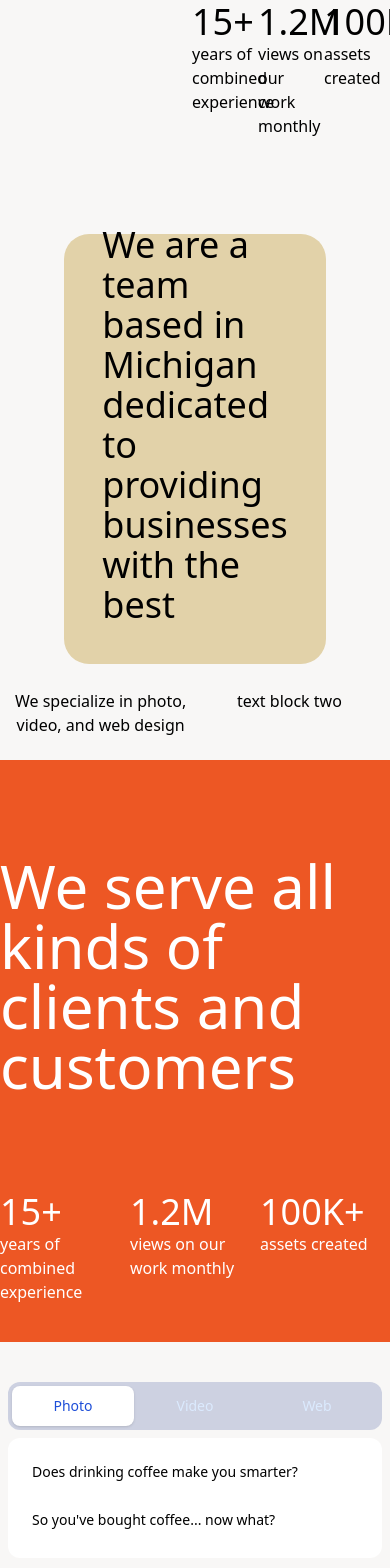
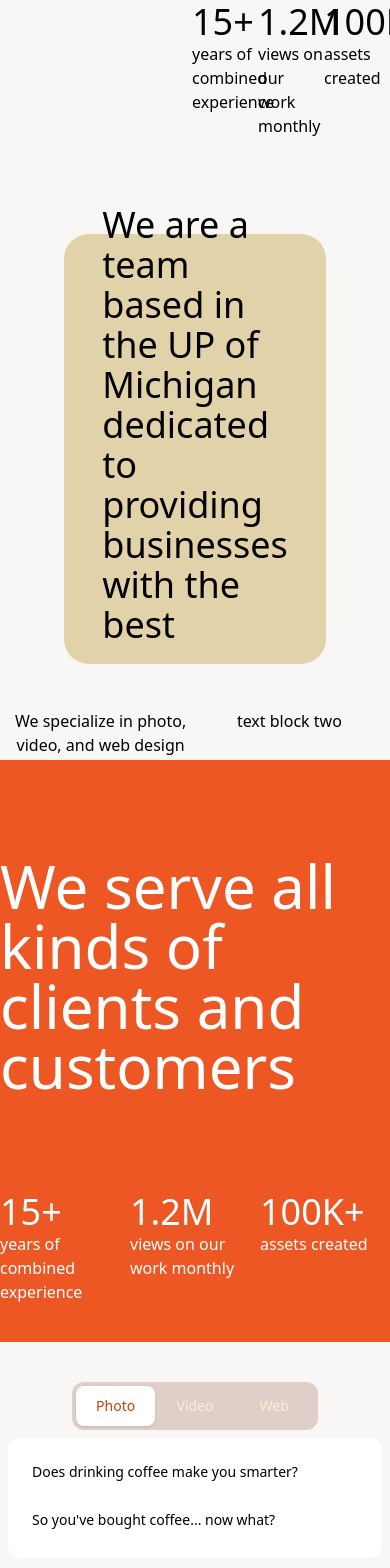
Before and after one commit to lee14k/orangecatmedia, a Next.js app: page / in a window 390 px wide. Shown: the part 382-1950 px from the top of the page. Built offline with nearby package versions, Linux system fonts and the light colour scheme.

Commit message:
adding faqs and fixing spacing

```diff
--- a/src/components/CustomerBox.jsx
+++ b/src/components/CustomerBox.jsx
@@ -1,7 +1,7 @@
 import TripleRowBox from "./TripleRowBox"
 const CustomerBox =()=>{
     return (
-    <div className="triplerowwrapper my-24">
+    <div className="triplerowwrapper my-24 ">
         <div className="text-white my-24">
   < TripleRowBox useTripleRowWrapper={true}
     mainheader={true}
--- a/src/components/FAQ.jsx
+++ b/src/components/FAQ.jsx
@@ -3,11 +3,35 @@ import { MinusSmallIcon, PlusSmallIcon } from '@heroicons/react/24/outline'
 
 const faqs = [
   {
-    question: "What's the best thing about Switzerland?",
+    question: "What types of photo and video services do you offer?",
     answer:
-      "I don't know, but the flag is a big plus. Lorem ipsum dolor sit amet consectetur adipisicing elit. Quas cupiditate laboriosam fugiat.",
+      "We offer a range of services including commercial photography, event coverage, promotional videos, and custom projects tailored to your needs.",
   },
-  // More questions...
+  {
+    question: "How do you price your photo and video services?",
+    answer:
+      "Our pricing is based on the type of project, duration, location, and specific client requirements. We offer customizable packages to fit various budgets.",
+  },
+  {
+    question: "How long does it take to get my final photos or videos?",
+    answer:
+      "Photos can be delivered as soon as within 48 hours of the shoot. Videos can take up to 2 weeks depending on the complexity of the project.",
+  },
+  {
+    question: "What platforms do you use for website design?",
+    answer:
+      "We specialize in creating websites using Nextjs, JavaScript, WordPress, Shopify, and custom HTML/CSS, depending on your specific needs, preferences, and given constraints.",
+  },
+  {
+    question: "Can you help with website maintenance and updates?",
+    answer:
+      "Absolutely, we offer ongoing support and maintenance services to keep your website up-to-date and running smoothly.",
+  },
+  {
+    question: "How long does it take to build a website?",
+    answer:
+      "The timeline varies based on the project's complexity, but typically, a basic website takes 4-6 weeks from concept to launch.",
+  },
 ]
 
 
--- a/src/components/IdentityBox.jsx
+++ b/src/components/IdentityBox.jsx
@@ -2,7 +2,7 @@ const IdentityBox = () => {
     return (
         <div className="identity-box mx-16 flex flex-col justify-center items-center">
             <div>
-                <h2 className="text-4xl mx-24 my-16 ">We are a team based in Michigan dedicated to providing businesses with the best</h2>
+                <h2 className="text-4xl mx-24 my-16 ">We are a team based in the UP of Michigan dedicated to providing businesses with the best</h2>
                 <div className="grid grid-cols-2 text-center">
                     <span>We specialize in photo, video, and web design</span>
                     <span>text block two</span>
--- a/src/components/PortfolioBox.jsx
+++ b/src/components/PortfolioBox.jsx
@@ -45,19 +45,19 @@ export default function PortfolioBox (){
 return (
     <div className="portfolio pt-48">
         <h1 className="text-6xl big-headline ">Check out our work</h1>
-        <div className="w-full max-w-md px-2 py-16 sm:px-0">
+        <div className="w-full px-2 py-16 sm:px-0 ">
       <Tab.Group>
-        <Tab.List className="flex rounded-xl bg-blue-900/20 p-1">
+        <Tab.List className="flex rounded-xl bg-orange-900/20 p-1 mx-16">
           {Object.keys(categories).map((category) => (
             <Tab
               key={category}
               className={({ selected }) =>
                 classNames(
                   'w-full rounded-lg py-2.5 text-sm font-medium leading-5',
-                  'ring-white/60 ring-offset-2 ring-offset-blue-400 focus:outline-none focus:ring-2',
+                  'ring-white/60 ring-offset-2 ring-offset-orange-400 focus:outline-none focus:ring-2',
                   selected
-                    ? 'bg-white text-blue-700 shadow'
-                    : 'text-blue-100 hover:bg-white/[0.12] hover:text-white'
+                    ? 'bg-white text-orange-700 shadow'
+                    : 'text-orange-100 hover:bg-white/[0.12] hover:text-white'
                 )
               }
             >
@@ -71,7 +71,7 @@ return (
               key={idx}
               className={classNames(
                 'rounded-xl bg-white p-3',
-                'ring-white/60 ring-offset-2 ring-offset-blue-400 focus:outline-none focus:ring-2'
+                'ring-white/60 ring-offset-2 ring-offset-orange-400 focus:outline-none focus:ring-2'
               )}
             >
               <ul>
@@ -92,7 +92,7 @@ return (
                       href="#"
                       className={classNames(
                         'absolute inset-0 rounded-md',
-                        'ring-blue-400 focus:z-10 focus:outline-none focus:ring-2'
+                        'ring-orange-400 focus:z-10 focus:outline-none focus:ring-2'
                       )}
                     />
                   </li>
--- a/src/components/TripleRowBox.jsx
+++ b/src/components/TripleRowBox.jsx
@@ -15,7 +15,7 @@ const TripleRowBox = ({
   <div className=''>
 
       {mainheader &&
-      <div className="triple py-24 ">
+      <div className="triple py-24 flex ">
       <h1 className="text-6xl">We serve all kinds of clients and customers</h1>
       </div>
       }
```
